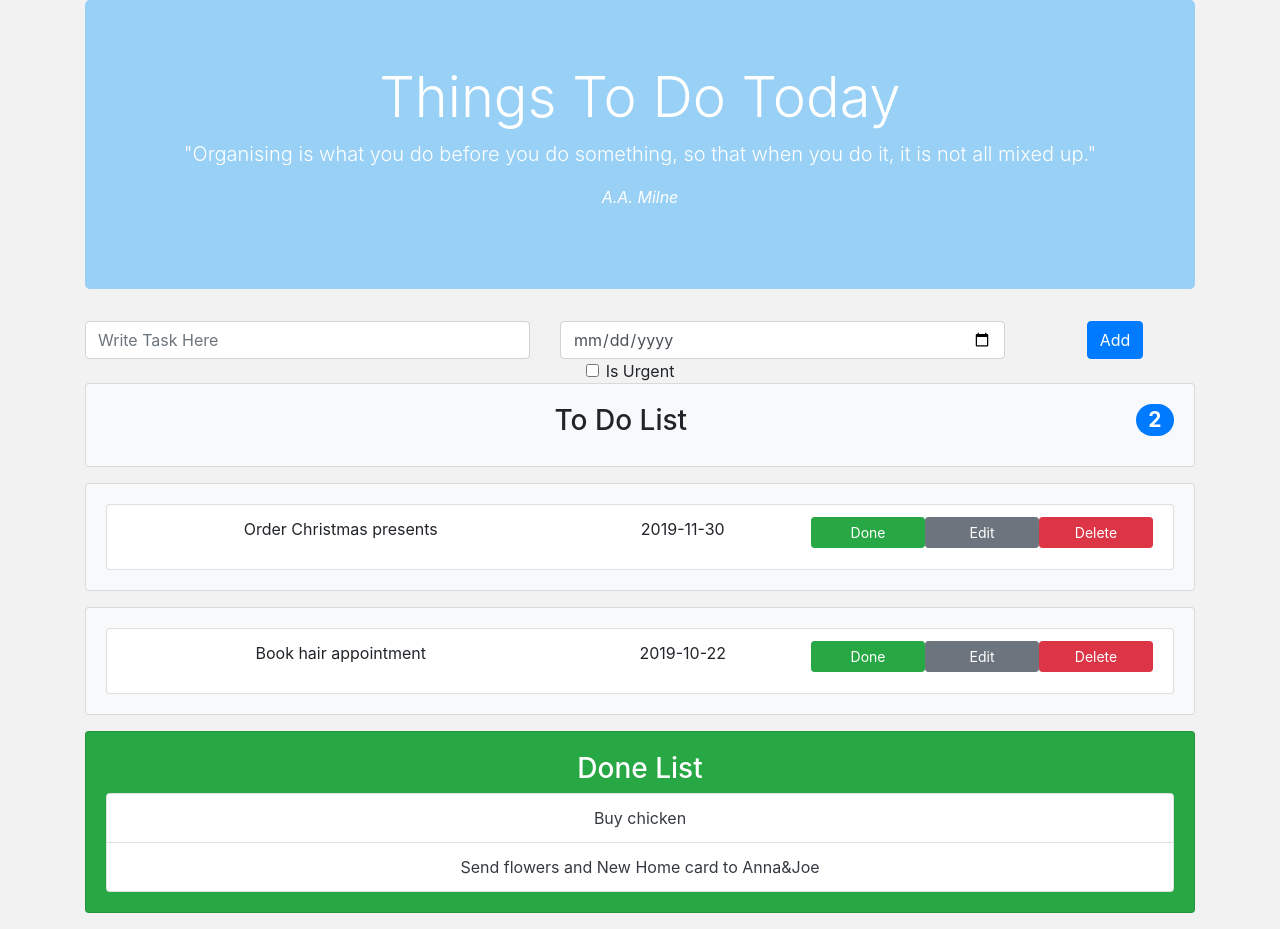
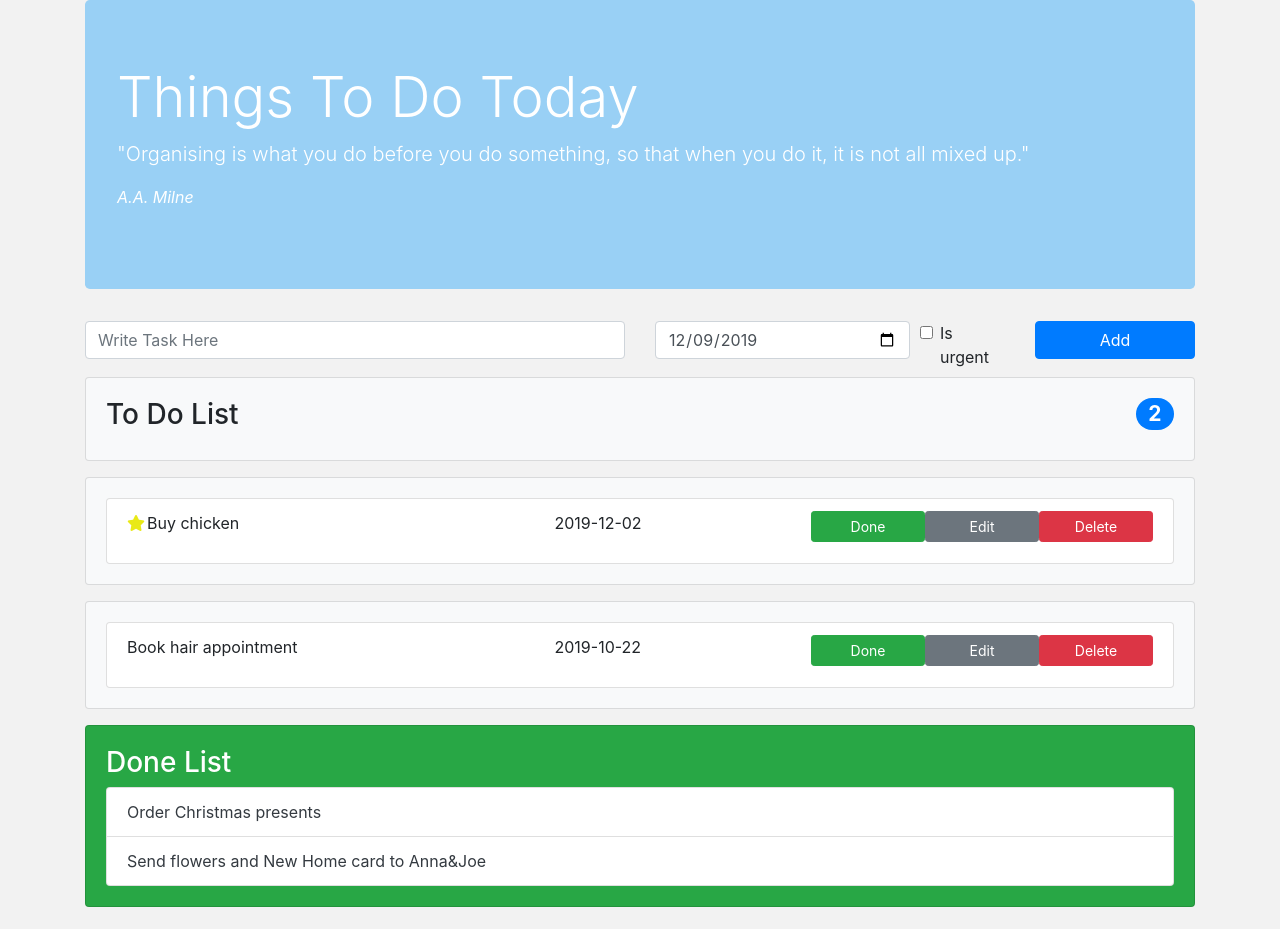
Before and after one commit to FCastillo-91/React-ToDo-App, a React (Create React App) app: page / in a window 1280 px wide. Built offline with nearby package versions, Linux system fonts and the light colour scheme.

Commit message:
Add Task, Urgent Task, Done Task Buttons working

```diff
--- a/package.json
+++ b/package.json
@@ -5,7 +5,8 @@
   "dependencies": {
     "react": "^16.12.0",
     "react-dom": "^16.12.0",
-    "react-scripts": "3.2.0"
+    "react-scripts": "3.2.0",
+    "uuid": "^3.3.3"
   },
   "scripts": {
     "start": "react-scripts start",
--- a/public/index.html
+++ b/public/index.html
@@ -25,6 +25,7 @@
       Learn how to configure a non-root public URL by running `npm run build`.
     -->
     <link rel="stylesheet" href="https://stackpath.bootstrapcdn.com/bootstrap/4.4.1/css/bootstrap.min.css" integrity="sha384-Vkoo8x4CGsO3+Hhxv8T/Q5PaXtkKtu6ug5TOeNV6gBiFeWPGFN9MuhOf23Q9Ifjh" crossorigin="anonymous"></link>
+    <script src="https://kit.fontawesome.com/af885fedac.js" crossorigin="anonymous"></script>
 
     <title>React App</title>
   </head>
--- a/src/AddNewTaskForm.js
+++ b/src/AddNewTaskForm.js
@@ -3,7 +3,6 @@ import React from "react";
 class NewTask extends React.Component {
     state = {
         taskName: "",
-        progressStatus: [],
         dueDate:"2019-12-09",
         urgency: ""
     };
@@ -13,22 +12,46 @@ class NewTask extends React.Component {
             taskName: event.target.value
         });
     }
+
+    updateDate = (event) => {
+        this.setState ({
+            dueDate: event.target.value
+        });
+    }
+
+    updateUrgency = (event) => {
+        this.setState ({
+            urgency: event.target.checked
+        })
+    }
+
+    addTask = () => {
+
+        this.props.addNewTaskFunc(
+            this.state.taskName,
+            this.state.dueDate,
+            this.state.urgency
+        );
+    }
+
+
     render() {
         return (
             <div className="row">
-                <div className="col-5">
-                    <input type="text" onChange={this.updateTaskName} value={this.state.updateTaskName} className="form-control" placeholder="Write Task Here"/>
+                <div className="col-12 col-md-6 mb-2">
+                    <input type="text" onChange={this.updateTaskName} value={this.state.taskName} className="form-control" placeholder="Write Task Here"/>
                 </div>
-                <div className="col-5">
-                    <input type="date" className="form-control"/>
+                <div className="col-8 col-md-3 mb-2">
+                    <input type="date" onChange={this.updateDate} value={this.state.dueDate} className="form-control"/>
                 </div>
-                <div className="col-2">
-                    <button className="btn btn-primary">Add</button>
+                <div className="col-4 col-md-1 mb-2">
+                    <input type="checkbox" onChange={this.updateUrgency} className="form-check-input" id="taskUrgency" name="taskUrgency" />
+                    <label className="form-check-label" hfor="taskUrgency">Is urgent</label>
                 </div>
-                <div className="col-12">
-                    <input type="checkbox" className="form-check-input" id="taskUrgency" name="taskUrgency" />
-                    <label className="form-check-label" hfor="taskUrgency">Is Urgent</label>
+                <div className="col-12 col-md-2 mb-2">
+                    <button onClick={this.addTask} className="btn btn-primary btn-block">Add</button>
                 </div>
+
             </div>
         );
     }
--- a/src/App.css
+++ b/src/App.css
@@ -3,7 +3,7 @@ body {
 }
 
 .App {
-  text-align: center;
+  text-align: left;
 }
 
 .App-logo {
--- a/src/App.js
+++ b/src/App.js
@@ -1,45 +1,81 @@
 import React from 'react';
-import Header from "./Header"
-import AddNewTaskForm from "./AddNewTaskForm"
-import ToDoListHeader from "./ToDoListHeader"
-import Task from "./Task"
-import DoneList from "./DoneList"
+import uuid from "uuid/v4";
+import Header from "./Header";
+import AddNewTaskForm from "./AddNewTaskForm";
+import ToDoListHeader from "./ToDoListHeader";
+import Task from "./Task";
+import DoneList from "./DoneList";
 
 import './App.css';
 
 class App extends React.Component {
   state = {
     taskList: [
-      { name: "Buy chicken", progress: "Done", dueDate: "2019-12-02", urgency: "Is Urgent", id: 1 },
-      { name: "Order Christmas presents", progress: "Delete", dueDate: "2019-11-30", urgency: "Not Urgent", id: 2 },
-      { name: "Send flowers and New Home card to Anna&Joe", progress: "Done", dueDate: "2019-12-01", urgenct: "Is Urgent", id: 3},
-      { name: "Book hair appointment", progress: "Edit", dueDate: "2019-10-22", urgency: "Is Urgent", id: 4 }
+      { name: "Buy chicken", done: false, dueDate: "2019-12-02", urgency: true, id: uuid() },
+      { name: "Order Christmas presents", done: true, dueDate: "2019-11-30", urgency: false, id: uuid() },
+      { name: "Send flowers and New Home card to Anna&Joe", done: true, dueDate: "2019-12-01", urgency: true, id: uuid() },
+      { name: "Book hair appointment", done: false, dueDate: "2019-10-22", urgency: false, id: uuid() }
     ]
   }
 
+  addNewTask = (name, date, urgency) => {
+
+    const newTask = {
+      name: name,
+      dueDate: date,
+      done: false,
+      urgency: urgency,
+      id: uuid()
+    }
+
+    const copyOfTasks = this.state.taskList.slice()
+    copyOfTasks.push(newTask)
+
+    this.setState({
+      taskList: copyOfTasks
+    })
+  }
+
+  completedTask = (id) => {
+    const taskCompleted = this.state.taskList;
+
+    taskCompleted.forEach(task => {
+      if (task.id === id) return task.done = true;
+    })
+
+    this.setState({
+      taskList: taskCompleted
+    })
+  }
+
+
   render() {
     const completedTasks = this.state.taskList.filter(task => {
-        return ( task.progress === "Done" )
+        return (task.done)
     });
 
     const pendingTasks = this.state.taskList.filter(task => {
-      return (task.progress === "Delete" || task.progress === "Edit")
-    })
+      return (task.done !== true)
+    });
+
     return (
       <div className="App">
         <div className="container">
         <Header />
-        <AddNewTaskForm />
+        <AddNewTaskForm addNewTaskFunc={this.addNewTask}/>
         <ToDoListHeader count={pendingTasks.length} />
         {pendingTasks.map((task) => {
           return (
             <Task
             key={task.id}
             task={task}
+            taskCompletedFunc={this.completedTask}
             />
           );
         })}
-        <DoneList completedTasks={completedTasks} />
+        <DoneList
+        completedTasks={completedTasks}
+        />
         </div>
       </div>
     );
--- a/src/DoneList.js
+++ b/src/DoneList.js
@@ -11,8 +11,9 @@ class DoneList extends React.Component {
                         <ul className="list-group text-dark">
                             {mytask.map((task) => {
                                 return (
-                                    <li className="list-group-item">
-                                        {task.name}
+                                    <li key={task.id}
+                                    className="list-group-item">
+                                    {task.name}
                                     </li>
                                 );
                             })}
--- a/src/Task.css
+++ b/src/Task.css
@@ -0,0 +1,4 @@
+.importantIcon {
+    color: rgb(233, 233, 23);
+    margin-right: 2px;
+}
--- a/src/Task.js
+++ b/src/Task.js
@@ -1,6 +1,14 @@
 import React from "react"
+import './Task.css';
 
 class Task extends React.Component {
+
+    taskDone = () => {
+
+       this.props.taskCompletedFunc(
+           this.props.task.id
+       );
+    }
 
     render() {
         return (
@@ -11,6 +19,9 @@ class Task extends React.Component {
                             <li className="list-group-item">
                                 <div className="row no-gutters">
                                     <div className="col-6 col-md-5 mb-3">
+                                        {this.props.task.urgency &&
+                                        <span className="importantIcon"><i className="fas fa-star"></i></span>
+                                        }
                                         {this.props.task.name}
                                     </div>
                                     <div className="col-6 col-md-3 mb-3">
@@ -19,7 +30,7 @@ class Task extends React.Component {
                                     <div className="col-12 col-md-4">
                                         <div className="row no-gutters">
                                             <div className="col-4">
-                                                <button type="button"
+                                                <button type="button" onClick={this.taskDone}
                                                     className="btn btn-success btn-sm btn-block small">Done</button>
                                             </div>
                                             <div className="col-4">
```
